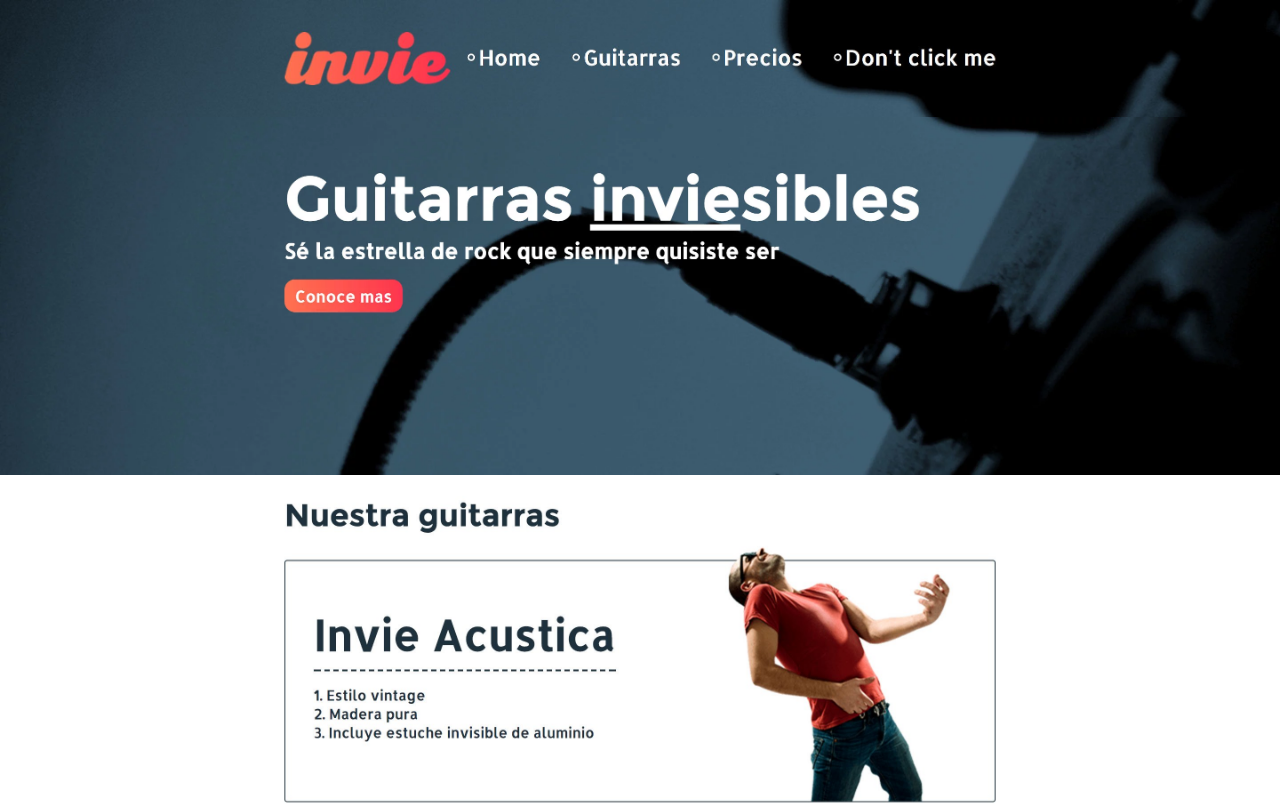
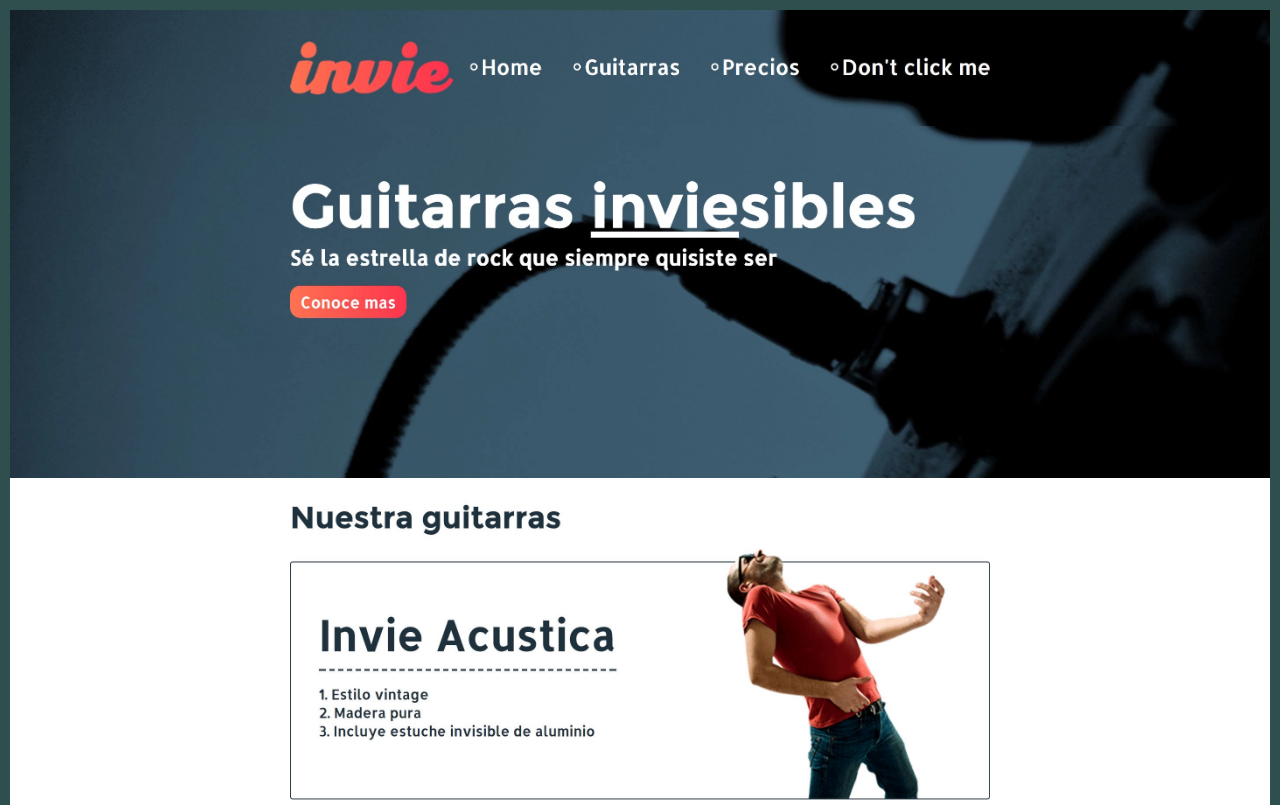
Before and after one commit to augusticor/invie-first-repo, a plain HTML site: page index.html in a window 1280 px wide. Shown: the top 805 px of the page. Drawn offline with Linux system fonts and the light colour scheme.

Commit message:
agregando border hotfix

```diff
--- a/index.html
+++ b/index.html
@@ -4,6 +4,7 @@
         <style media="screen">
             body {
                 margin: 0;
+                border: 10px solid darkslategray;
             }
             img {
                 max-width: 100%;
```
